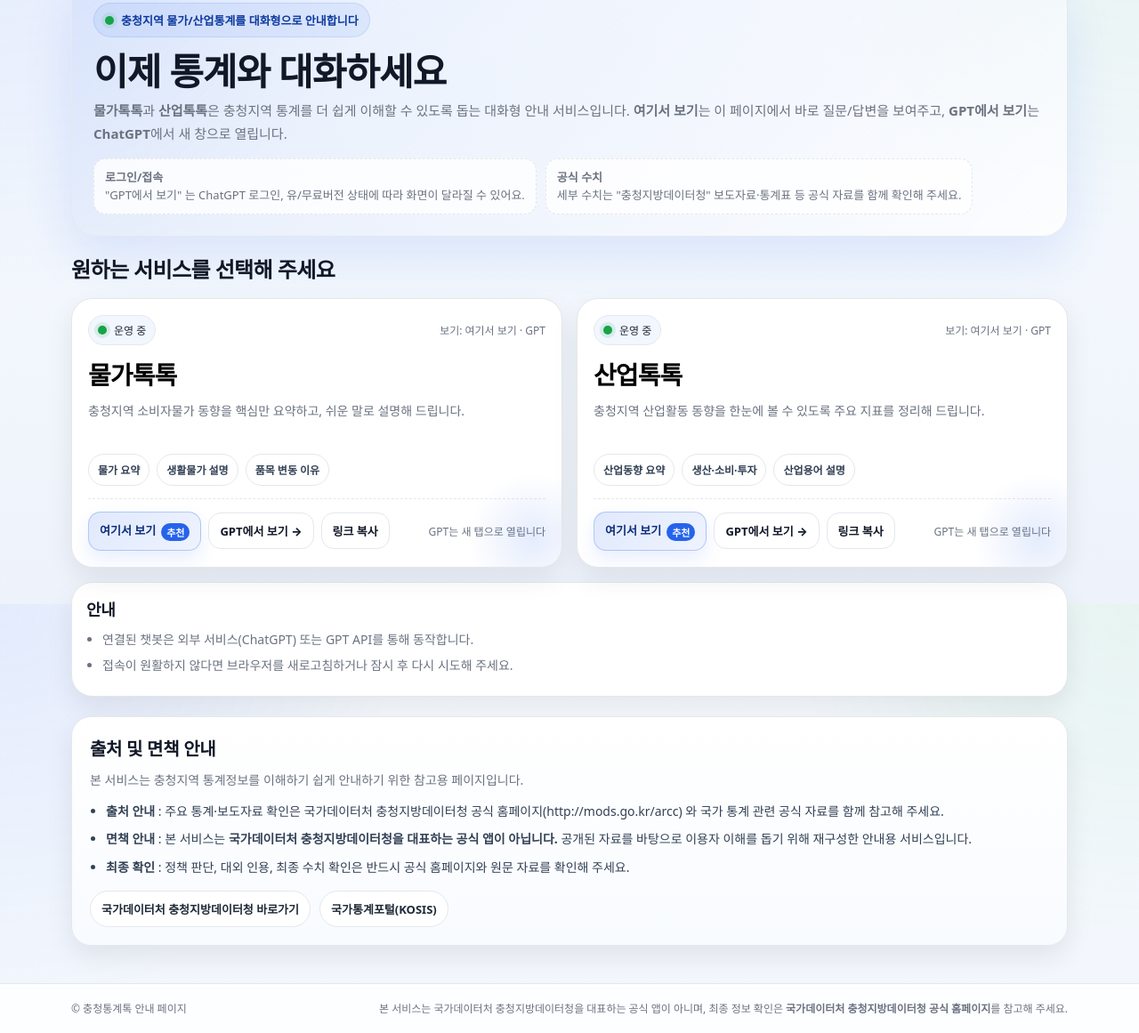
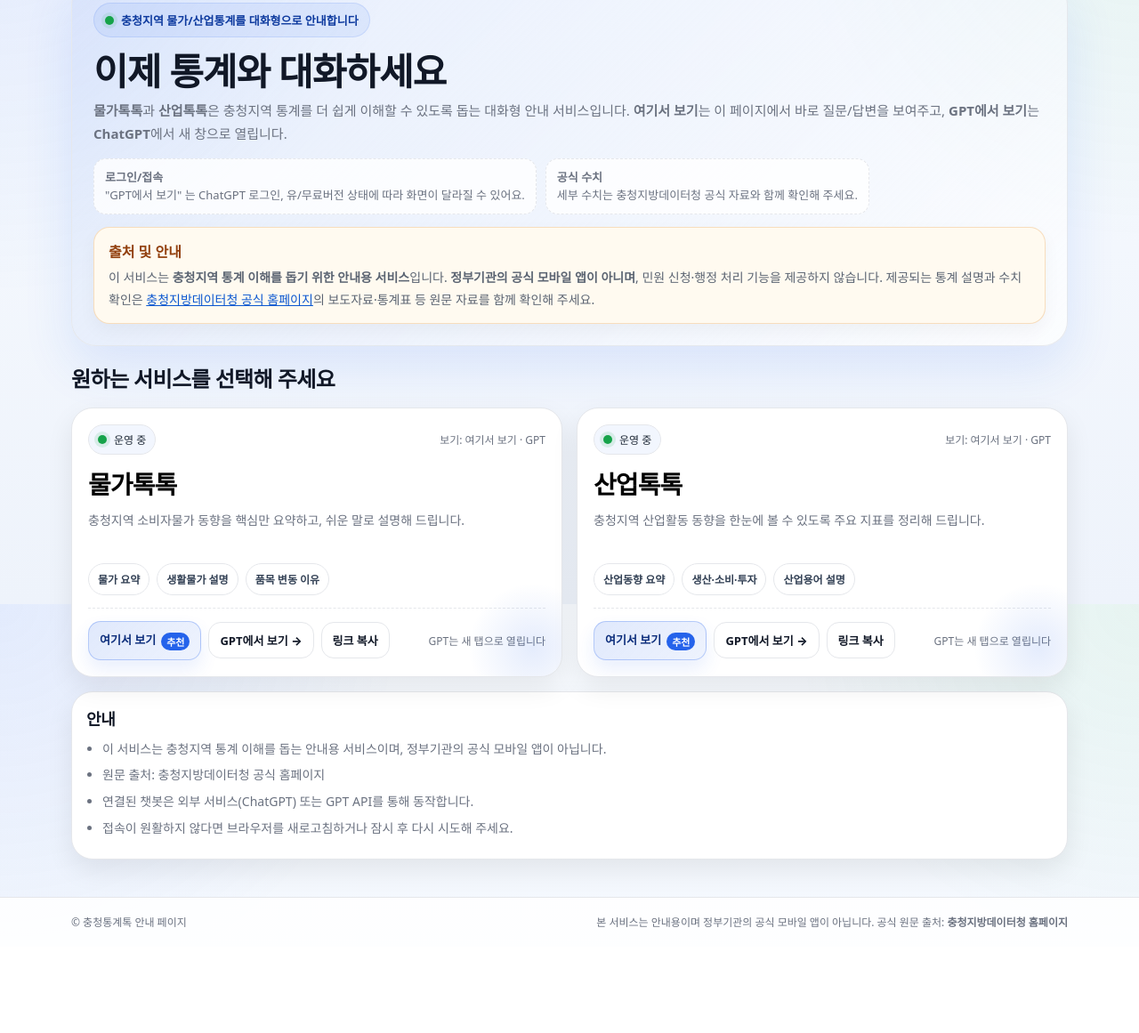
Before and after one commit to lowrider108/toktok, a website: page index.html in a window 1280 px wide. Shown: the part 121-1282 px from the top of the page at 89% size. After the commit the page ends 1185 px from the top, so only its background shows below. Drawn offline with nearby package versions, Linux system fonts and the light colour scheme.

Commit message:
Add files via upload

```diff
--- a/index.html
+++ b/index.html
@@ -461,55 +461,14 @@
       50%{ opacity:1; transform:translateX(2px); }
     }
 
-    .policy-box{
-      margin-top: 22px;
-      background: linear-gradient(180deg, #ffffff, #f8fbff);
-      border: 1px solid var(--line);
-      border-radius: 22px;
-      box-shadow: var(--shadow);
-      padding: 20px;
+
+    .gov-box{
+      margin-top:14px; padding:14px 16px; border:1px solid rgba(217,119,6,.22);
+      background:#fffaf0; border-radius:18px; box-shadow:0 8px 20px rgba(0,0,0,.04);
     }
-    .policy-box h3{
-      margin:0 0 10px;
-      font-size:20px;
-      letter-spacing:-.3px;
-    }
-    .policy-box p{
-      margin:0 0 10px;
-      color:var(--muted);
-      font-size:14px;
-      line-height:1.75;
-    }
-    .policy-list{
-      margin:0;
-      padding-left:18px;
-      color:#334155;
-      font-size:14px;
-      line-height:1.75;
-    }
-    .policy-list li{ margin: 7px 0; }
-    .policy-links{
-      display:flex;
-      flex-wrap:wrap;
-      gap:10px;
-      margin-top:14px;
-    }
-    .policy-link{
-      display:inline-flex;
-      align-items:center;
-      gap:8px;
-      padding:10px 12px;
-      border:1px solid var(--line);
-      border-radius:999px;
-      background:#fff;
-      font-size:13px;
-      font-weight:800;
-      color:#1f2937;
-    }
-    .policy-link:hover{
-      border-color: rgba(37,99,235,.35);
-      background: rgba(37,99,235,.05);
-    }
+    .gov-box strong{display:block; margin-bottom:6px; color:#92400e;}
+    .gov-box p{margin:0; font-size:14px; line-height:1.75; color:#5b6472;}
+    .gov-box a{color:#0b57d0; text-decoration:underline;}
 
   </style>
 </head>
@@ -552,7 +511,17 @@
 
         <div class="notice" role="note" aria-label="이용 전 안내">
           <div class="mini"><b>로그인/접속</b><br/>"GPT에서 보기" 는 ChatGPT 로그인, 유/무료버전 상태에 따라 화면이 달라질 수 있어요.</div>
-          <div class="mini"><b>공식 수치</b><br/>세부 수치는 "충청지방데이터청" 보도자료·통계표 등 공식 자료를 함께 확인해 주세요.</div>
+          <div class="mini"><b>공식 수치</b><br/>세부 수치는 충청지방데이터청 공식 자료와 함께 확인해 주세요.</div>
+        </div>
+
+        <div class="gov-box" role="note" aria-label="출처 및 면책 안내">
+          <strong>출처 및 안내</strong>
+          <p>
+            이 서비스는 <b>충청지역 통계 이해를 돕기 위한 안내용 서비스</b>입니다. <b>정부기관의 공식 모바일 앱이 아니며</b>,
+            민원 신청·행정 처리 기능을 제공하지 않습니다. 제공되는 통계 설명과 수치 확인은
+            <a href="https://mods.go.kr/arcc/" target="_blank" rel="noopener noreferrer">충청지방데이터청 공식 홈페이지</a>의
+            보도자료·통계표 등 원문 자료를 함께 확인해 주세요.
+          </p>
         </div>
       </div>
 
@@ -658,7 +627,7 @@
         </form>
 
         <div id="chatHint" class="sub" style="margin-top:8px;font-size:13px;">
-          답변은 참고용이며, 최종 수치는 공식 보도자료/통계표를 확인해 주세요.
+          답변은 참고용이며, 최종 수치는 공식 보도자료/통계표를 확인해 주세요.(https://mods.go.kr/arcc/)
         </div>
       </div>
     </section>
@@ -698,34 +667,20 @@
         <h3>안내</h3>
         <div style="color:var(--muted);font-size:14px;line-height:1.7;">
           <ul class="bullets">
+            <li>이 서비스는 충청지역 통계 이해를 돕는 안내용 서비스이며, 정부기관의 공식 모바일 앱이 아닙니다.</li>
+            <li>원문 출처: <a href="https://mods.go.kr/arcc/" target="_blank" rel="noopener noreferrer">충청지방데이터청 공식 홈페이지</a></li>
             <li>연결된 챗봇은 외부 서비스(ChatGPT) 또는 GPT API를 통해 동작합니다.</li>
             <li>접속이 원활하지 않다면 브라우저를 새로고침하거나 잠시 후 다시 시도해 주세요.</li>
           </ul>
         </div>
       </aside>
     </div>
-    <section class="policy-box" aria-label="출처 및 면책 안내">
-      <h3>출처 및 면책 안내</h3>
-      <p>
-        본 서비스는 충청지역 통계정보를 이해하기 쉽게 안내하기 위한 참고용 페이지입니다.
-      </p>
-      <ul class="policy-list">
-        <li><b>출처 안내</b> : 주요 통계·보도자료 확인은 국가데이터처 충청지방데이터청 공식 홈페이지(http://mods.go.kr/arcc) 와 국가 통계 관련 공식 자료를 함께 참고해 주세요.</li>
-        <li><b>면책 안내</b> : 본 서비스는 <b>국가데이터처 충청지방데이터청을 대표하는 공식 앱이 아닙니다.</b> 공개된 자료를 바탕으로 이용자 이해를 돕기 위해 재구성한 안내용 서비스입니다.</li>
-        <li><b>최종 확인</b> : 정책 판단, 대외 인용, 최종 수치 확인은 반드시 공식 홈페이지와 원문 자료를 확인해 주세요.</li>
-      </ul>
-      <div class="policy-links">
-        <a class="policy-link" href="https://mods.go.kr/arcc/" target="_blank" rel="noopener">국가데이터처 충청지방데이터청 바로가기</a>
-        <a class="policy-link" href="https://kosis.kr" target="_blank" rel="noopener">국가통계포털(KOSIS)</a>
-      </div>
-    </section>
-
   </main>
 
   <footer>
     <div class="footer-inner">
       <div>© 충청통계톡 안내 페이지</div>
-      <div>본 서비스는 국가데이터처 충청지방데이터청을 대표하는 공식 앱이 아니며, 최종 정보 확인은 <a href="https://mods.go.kr/arcc/" target="_blank" rel="noopener"><b>국가데이터처 충청지방데이터청 공식 홈페이지</b></a>를 참고해 주세요.</div>
+      <div>본 서비스는 안내용이며 정부기관의 공식 모바일 앱이 아닙니다. 공식 원문 출처: <a href="https://mods.go.kr/arcc/" target="_blank" rel="noopener noreferrer"><b>충청지방데이터청 홈페이지</b></a></div>
     </div>
   </footer>
 
@@ -821,26 +776,6 @@
         });
       }
 
-      function scrollBubbleToTop(bubble){
-        if(!bubble) return;
-        bubble.scrollIntoView({ behavior:'smooth', block:'start' });
-      }
-
-      function createBubble(role, text, botName){
-        const div = document.createElement('div');
-        div.className = 'bubble ' + (role === 'user' ? 'user' : 'assistant');
-        const meta = document.createElement('span');
-        meta.className = 'meta';
-        meta.textContent = role === 'user' ? '나' : botName;
-        div.appendChild(meta);
-        const content = document.createElement('div');
-        content.className = 'md-content';
-        content.innerHTML = renderMarkdownToHtml(text);
-        div.appendChild(content);
-        enhanceTables(content);
-        return div;
-      }
-
       const heroInput = document.getElementById('heroInput');
       const heroAsk = document.getElementById('heroAsk');
       const mulgaSection = document.getElementById('mulgatalk');
@@ -918,9 +853,19 @@
       }];
 
       function appendBubble(role, text){
-        const div = createBubble(role, text, '물가톡톡');
+        const div = document.createElement('div');
+        div.className = 'bubble ' + (role === 'user' ? 'user' : 'assistant');
+        const meta = document.createElement('span');
+        meta.className = 'meta';
+        meta.textContent = role === 'user' ? '나' : '물가톡톡';
+        div.appendChild(meta);
+        const content = document.createElement('div');
+        content.className = 'md-content';
+        content.innerHTML = renderMarkdownToHtml(text);
+        div.appendChild(content);
+        enhanceTables(content);
         chatLog.appendChild(div);
-        return div;
+        chatLog.scrollTop = chatLog.scrollHeight;
       }
 
       async function callBackend(messages){
@@ -940,9 +885,8 @@
         dismissKeyboard();
         const q = (text || '').trim();
         if(!q) return;
-        const userBubble = appendBubble('user', q);
+        appendBubble('user', q);
         convo.push({role:'user', content:q});
-        scrollBubbleToTop(userBubble);
         chatSend.disabled = true;
         chatInput.disabled = true;
 
@@ -956,7 +900,7 @@
         loading.appendChild(meta);
         loading.appendChild(document.createTextNode('답변 생성 중…'));
         chatLog.appendChild(loading);
-        scrollBubbleToTop(userBubble);
+        chatLog.scrollTop = chatLog.scrollHeight;
 
         try{
           const data = await callBackend(convo);
@@ -968,7 +912,6 @@
           }else{
             appendBubble('assistant', answer);
             convo.push({role:'assistant', content: answer});
-            scrollBubbleToTop(userBubble);
           }
         }catch(err){
           document.getElementById(loadingId)?.remove();
@@ -1019,9 +962,19 @@
       }];
 
       function appendBubble2(role, text){
-        const div = createBubble(role, text, '산업톡톡');
+        const div = document.createElement('div');
+        div.className = 'bubble ' + (role === 'user' ? 'user' : 'assistant');
+        const meta = document.createElement('span');
+        meta.className = 'meta';
+        meta.textContent = role === 'user' ? '나' : '산업톡톡';
+        div.appendChild(meta);
+        const content = document.createElement('div');
+        content.className = 'md-content';
+        content.innerHTML = renderMarkdownToHtml(text);
+        div.appendChild(content);
+        enhanceTables(content);
         chatLog2.appendChild(div);
-        return div;
+        chatLog2.scrollTop = chatLog2.scrollHeight;
       }
 
       async function callBackend2(messages){
@@ -1041,9 +994,8 @@
         dismissKeyboard();
         const q = (text || '').trim();
         if(!q) return;
-        const userBubble = appendBubble2('user', q);
+        appendBubble2('user', q);
         convo2.push({role:'user', content:q});
-        scrollBubbleToTop(userBubble);
         chatSend2.disabled = true;
         chatInput2.disabled = true;
 
@@ -1057,7 +1009,7 @@
         loading.appendChild(meta);
         loading.appendChild(document.createTextNode('답변 생성 중…'));
         chatLog2.appendChild(loading);
-        scrollBubbleToTop(userBubble);
+        chatLog2.scrollTop = chatLog2.scrollHeight;
 
         try{
           const data = await callBackend2(convo2);
@@ -1069,7 +1021,6 @@
           }else{
             appendBubble2('assistant', answer);
             convo2.push({role:'assistant', content: answer});
-            scrollBubbleToTop(userBubble);
           }
         }catch(err){
           document.getElementById(loadingId)?.remove();
```
